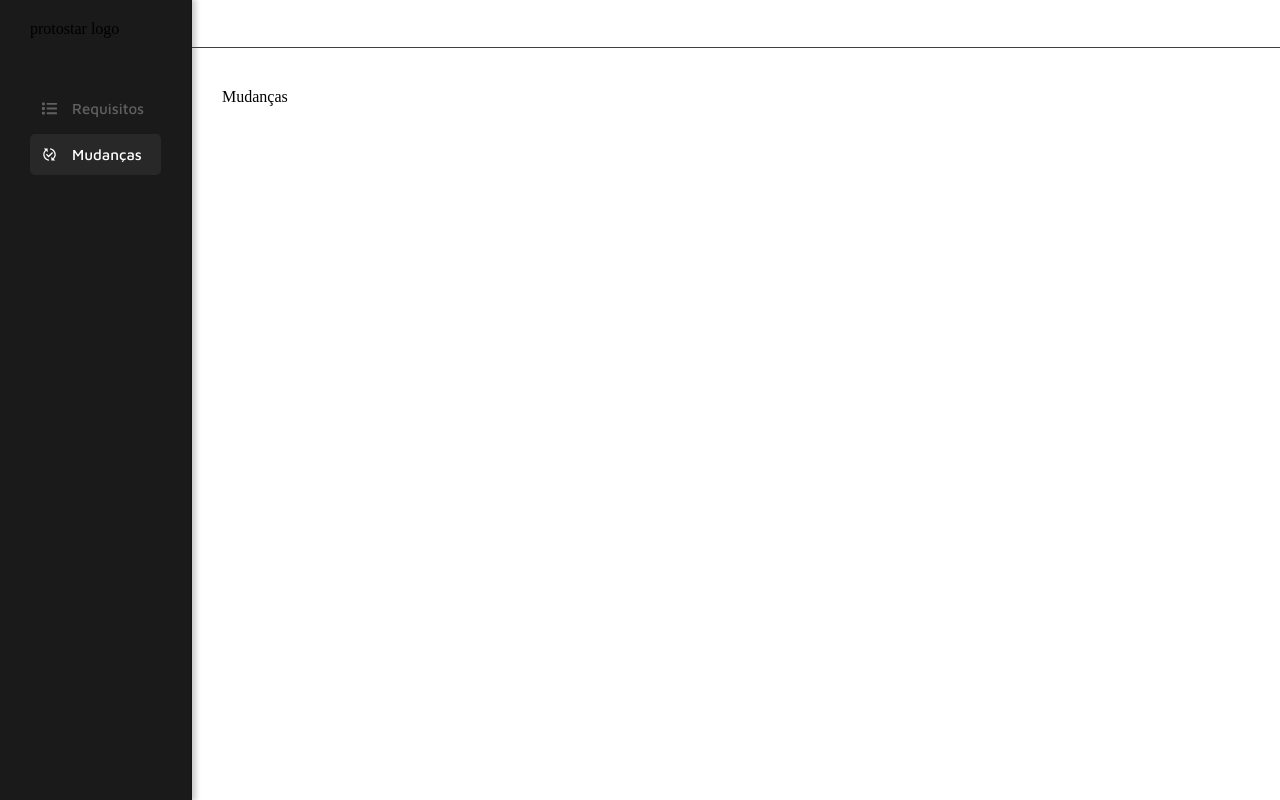
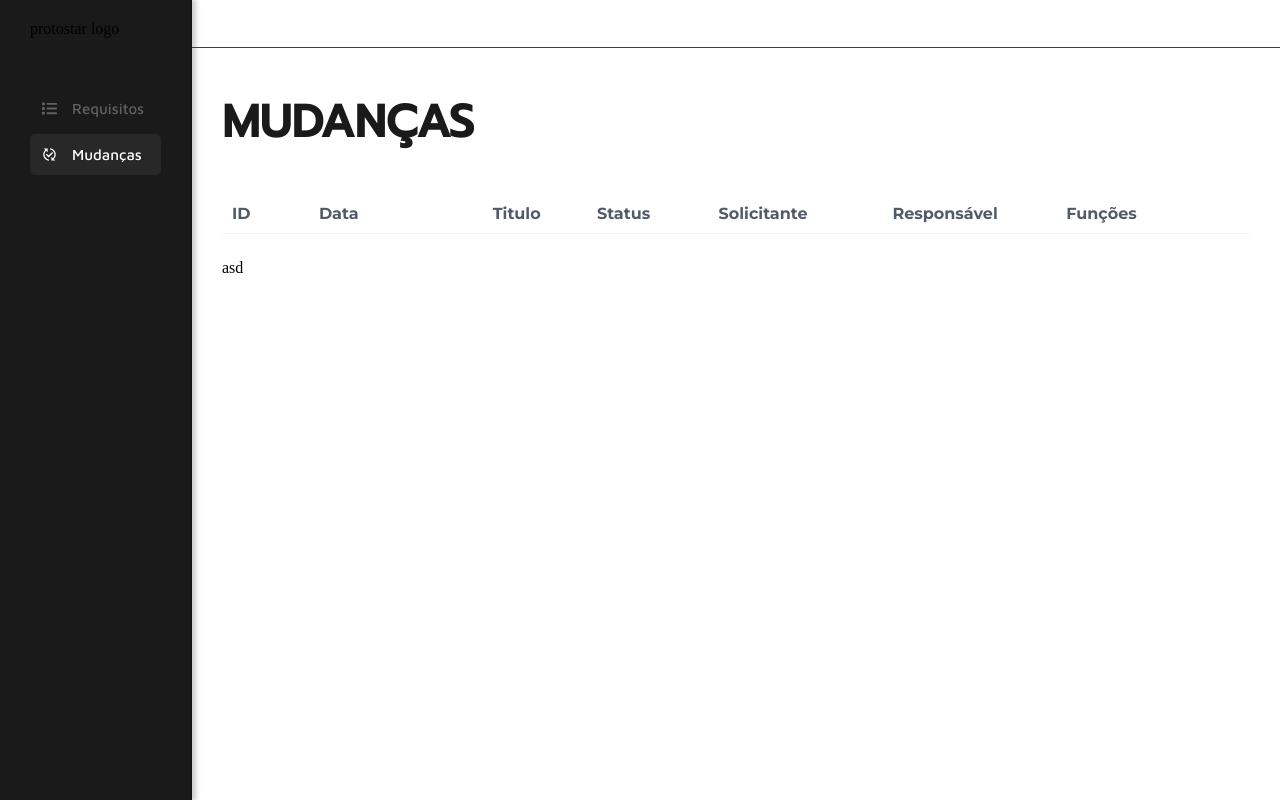
Before and after one commit to Alec-NK/protostar, a React (Create React App) app: page /mudancas in a window 1280 px wide. Built offline with nearby package versions, Linux system fonts and the light colour scheme.

Commit message:
feat: add estrutura pagina mudança

```diff
--- a/src/pages/Changes/index.tsx
+++ b/src/pages/Changes/index.tsx
@@ -1,5 +1,39 @@
+import {
+    ButtonSection,
+    Container,
+    ContentTable,
+    Header,
+    HeaderTable,
+    TableList,
+} from "./styles";
+
 const Changes = () => {
-  return <div>Mudanças</div>;
+    return (
+        <Container>
+            <Header>
+                <h1>MUDANÇAS</h1>
+                {/* <Button
+          text="SOLICITAR MUDANÇA"
+          icon={<BsPlusLg />}
+          onClick={}
+      /> */}
+            </Header>
+            <TableList>
+                <HeaderTable>
+                    <div>ID</div>
+                    <div>Data</div>
+                    <div>Titulo</div>
+                    <div>Status</div>
+                    <div>Solicitante</div>
+                    <div>Responsável</div>
+                    <div>Funções</div>
+                </HeaderTable>
+                <ContentTable>
+                    <div>asd</div>
+                </ContentTable>
+            </TableList>
+        </Container>
+    );
 };
 
 export default Changes;
--- /dev/null
+++ b/src/pages/Changes/styles.ts
@@ -0,0 +1,63 @@
+import styled from "styled-components";
+
+type ButtonSectionProps = {
+    isActive: boolean;
+};
+
+export const Container = styled.div`
+    width: 100%;
+`;
+
+export const Header = styled.div`
+    display: flex;
+    flex-direction: row;
+    justify-content: space-between;
+    align-items: center;
+    margin-bottom: 3rem;
+
+    h1 {
+        font-family: "Prompt", sans-serif;
+        font-size: 45px;
+        color: #1a1a1a;
+    }
+`;
+
+export const ButtonSection = styled.button<ButtonSectionProps>`
+    border: none;
+    border-bottom: ${(props) =>
+        props.isActive
+            ? "2px solid orange"
+            : "1px solid rgba(242, 242, 242, 0.5)"};
+    color: ${(props) => (props.isActive ? "orange" : "#a3a3a3")};
+    font-weight: ${(props) => (props.isActive ? "500" : "300")};
+    transition: 0.2s;
+
+    &:hover {
+        background-color: rgba(242, 242, 242, 0.5);
+    }
+`;
+
+export const TableList = styled.div`
+    display: flex;
+    flex-flow: column nowrap;
+`;
+
+export const HeaderTable = styled.div`
+    display: grid;
+    grid-template-columns: 0.5fr 1fr 0.6fr 0.7fr 1fr 1fr 1fr;
+    width: 100%;
+    padding: 0 10px 10px 10px;
+    margin-bottom: 25px;
+    font-family: "Montserrat", sans-serif;
+    font-weight: 700;
+    border-bottom: solid 1px rgba(242, 242, 242, 0.9);
+    color: #525a68;
+`;
+
+export const ContentTable = styled.div`
+    display: flex;
+    flex-direction: column;
+    width: 100%;
+`;
+
+export const RowContent = styled.div``;
```
